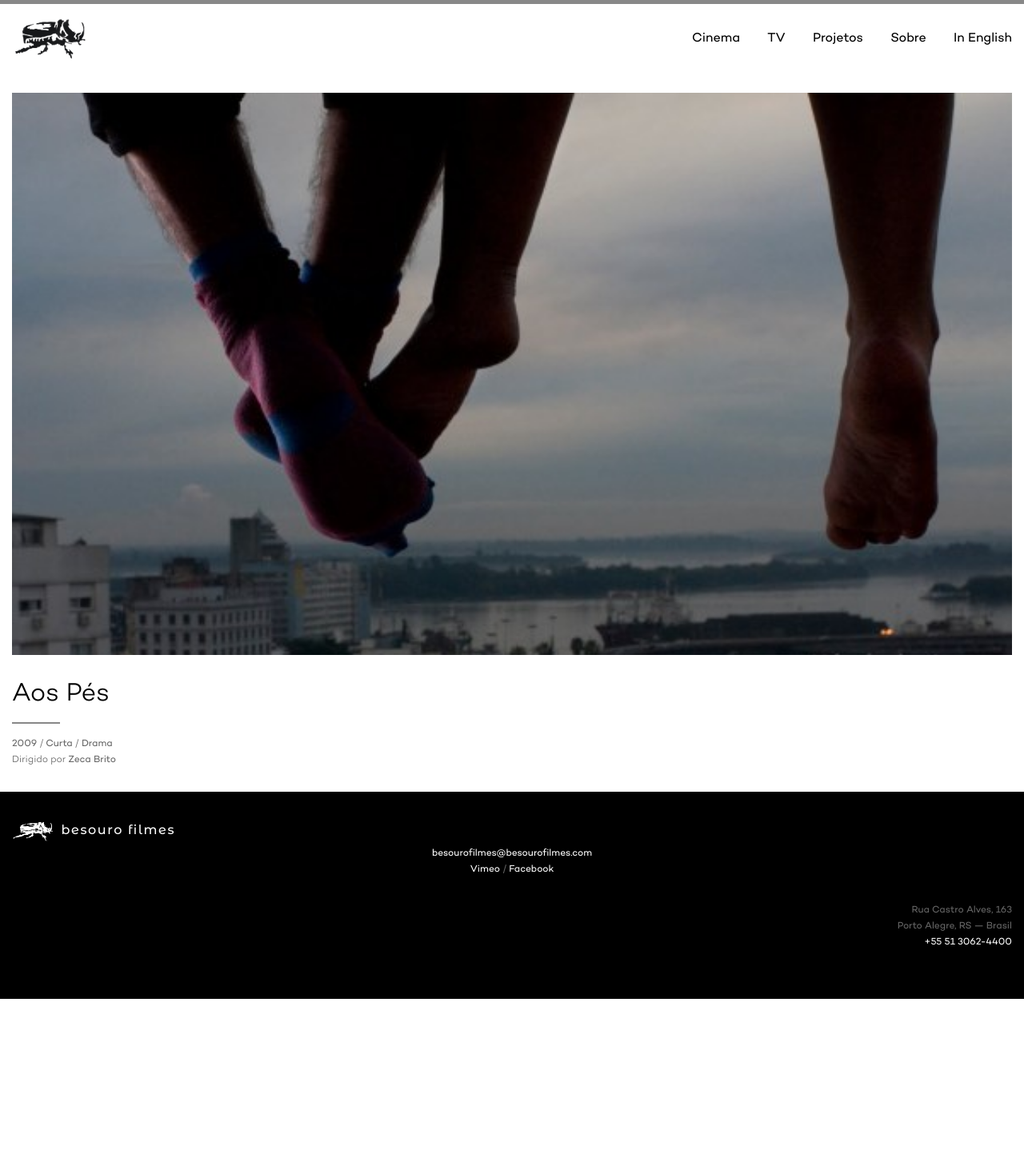
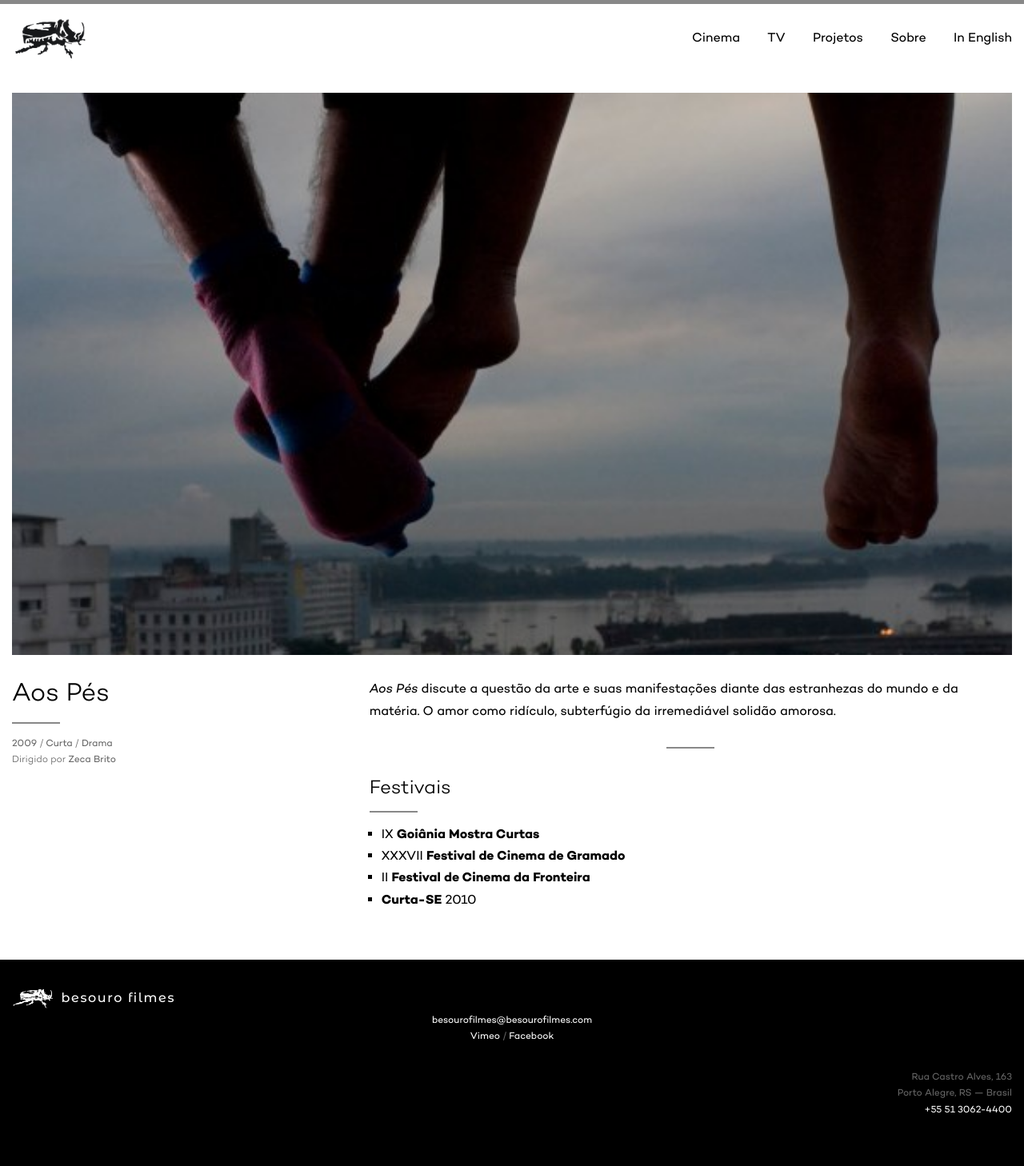
Before and after one commit to arthrfrts/besouro, a Jekyll site: the page built from _projects/aos-pes.md, in a window 1280 px wide. Shown: the whole page at 80% size. Built offline with Jekyll 4.4.1, drawn with Linux system fonts in a browser that asks for light colours; before the commit the page ends 1249 px from its top, so only the background shows below that.

Commit message:
Adds infos for AOS PÉS.

```diff
--- a/_projects/aos-pes.md
+++ b/_projects/aos-pes.md
@@ -11,3 +11,14 @@ media:
 team:
   director: Zeca Brito
 ---
+
+_Aos Pés_ discute a questão da arte e suas manifestações diante das estranhezas do mundo e da matéria. O amor como ridículo, subterfúgio da irremediável solidão amorosa.
+
+---
+
+## Festivais
+
+* IX **Goiânia Mostra Curtas**
+* XXXVII **Festival de Cinema de Gramado**
+* II **Festival de Cinema da Fronteira**
+* **Curta-SE** 2010
```
